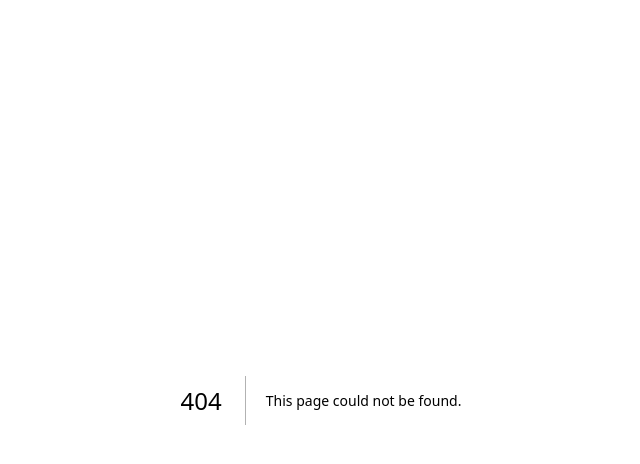
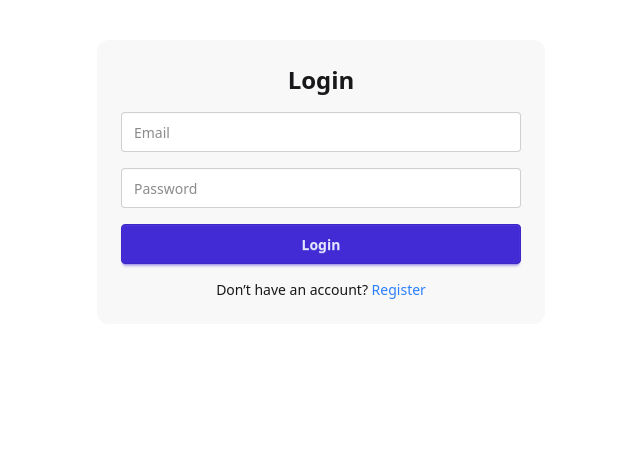
Before and after one commit to shariful-ire/book-library, a Next.js app: page /login in a window 1280 px wide. Before the commit this address had no page. Shown: the top 464 px of the page, without its empty margins (319-959 px from the left). Built offline with nearby package versions, Linux system fonts and the light colour scheme.

Commit message:
add teh page of app/(auth) /page.jsx

```diff
--- /dev/null
+++ b/src/app/(auth)/login/page.jsx
@@ -0,0 +1,81 @@
+"use client";
+
+import { useState } from "react";
+import { useRouter } from "next/navigation";
+import Link from "next/link";
+import { useAuth } from "@/providers/AuthProvider";
+
+export default function LoginPage() {
+  const { setUser } = useAuth();
+  const router = useRouter();
+
+  const [email, setEmail] = useState("");
+  const [password, setPassword] = useState("");
+  const [error, setError] = useState("");
+
+  const handleLogin = (e) => {
+    e.preventDefault();
+
+    // Simple validation
+    if (!email || !password) {
+      setError("Please fill all fields");
+      return;
+    }
+
+    // Fake login (for now)
+    const fakeUser = {
+      name: "Shariful",
+      email,
+    };
+
+    setUser(fakeUser);
+
+    // redirect to home
+    router.push("/");
+  };
+
+  return (
+    <div className="max-w-md mx-auto mt-10 p-6 bg-base-200 rounded-xl">
+
+      <h2 className="text-2xl font-bold mb-4 text-center">
+        Login
+      </h2>
+
+      <form onSubmit={handleLogin} className="space-y-4">
+
+        <input
+          type="email"
+          placeholder="Email"
+          className="input input-bordered w-full"
+          value={email}
+          onChange={(e) => setEmail(e.target.value)}
+        />
+
+        <input
+          type="password"
+          placeholder="Password"
+          className="input input-bordered w-full"
+          value={password}
+          onChange={(e) => setPassword(e.target.value)}
+        />
+
+        {error && (
+          <p className="text-red-500 text-sm">{error}</p>
+        )}
+
+        <button className="btn btn-primary w-full">
+          Login
+        </button>
+
+      </form>
+
+      <p className="text-sm mt-4 text-center">
+        Don’t have an account?{" "}
+        <Link href="/register" className="text-blue-500">
+          Register
+        </Link>
+      </p>
+
+    </div>
+  );
+}
```
